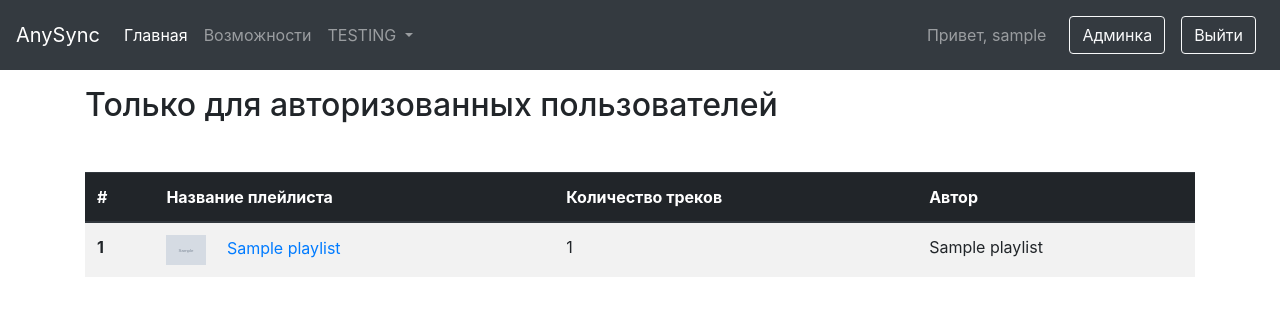
After one commit to brintadis/any-sync, a Flask app: page /playlist/playlist_user in a window 1280 px wide. The commit adds this page. Shown: the top 316 px of the page. Run offline with Flask 2, Linux system fonts and the light colour scheme; a user stored in the database is signed in; tables that the repository leaves empty hold one stand-in row (values such as "Sample post"); grey boxes marked "Sample" are stand-in pictures; some libraries are stand-ins or nearby versions.

Commit message:
added a page that is only available to authorized users

```diff
--- a/webapp/playlist/views.py
+++ b/webapp/playlist/views.py
@@ -1,5 +1,6 @@
 from flask import Blueprint
 from flask import render_template, redirect
+from flask_login import login_required
 
 from webapp.playlist.models import Playlist, Track
 from webapp.playlist.forms import PlaylistLinkForm
@@ -55,3 +56,15 @@ def playlist(playlist_id):
         track_list=track_list,
         current_playlist=current_playlist
     )
+
+
+@blueprint.route("/playlist_user", methods=['GET', 'POST'])
+@login_required
+def playlist_user():
+    title = "User playlist"
+    playlists = Playlist.query.all()
+    return render_template(
+        'playlist/playlist_user.html',
+        page_title=title,
+        playlists=playlists
+    )
--- a/webapp/templates/menu.html
+++ b/webapp/templates/menu.html
@@ -20,6 +20,8 @@
 					<a class="dropdown-item" href="/playlist">Cтраница с формой</a>
 					<div class="dropdown-divider"></div>
 					<a class="dropdown-item" href="/playlist/playlists">Все плейлисты</a>
+					<div class="dropdown-divider"></div>
+					<a class="dropdown-item" href="/playlist/playlist_user">User_playlist</a>
 				</div>
 			</li>
 		</ul>
--- /dev/null
+++ b/webapp/templates/playlist/playlist_user.html
@@ -0,0 +1,28 @@
+{% extends 'base.html' %}
+
+{% block content %}
+<h2 class="mt-3">Только для авторизованных пользователей</h2>
+<table class="table table-striped mt-5">
+    <thead class="thead-dark">
+        <tr>
+            <th scope="col">#</th>
+            <th scope="col">Название плейлиста</th>
+            <th scope="col">Количество треков</th>
+            <th scope="col">Автор</th>
+        </tr>
+    </thead>
+    <tbody>
+        {% for playlist in playlists %}
+        <tr>
+            <th scope="row">{{ loop.index }}</th>
+            <td>
+                <img src="{{ playlist.img_cover }}" alt="..." class="mr-3" width="40">
+                <a href="/playlist/playlist/{{ playlist.id }}">{{ playlist.playlist_name }}</a>
+            </td>
+            <td>{{ playlist.count_tracks() }}</td>
+            <td>{{ playlist.owner_name }}</td>
+        </tr>
+        {% endfor %}
+    </tbody>
+</table>
+{% endblock %}
```
